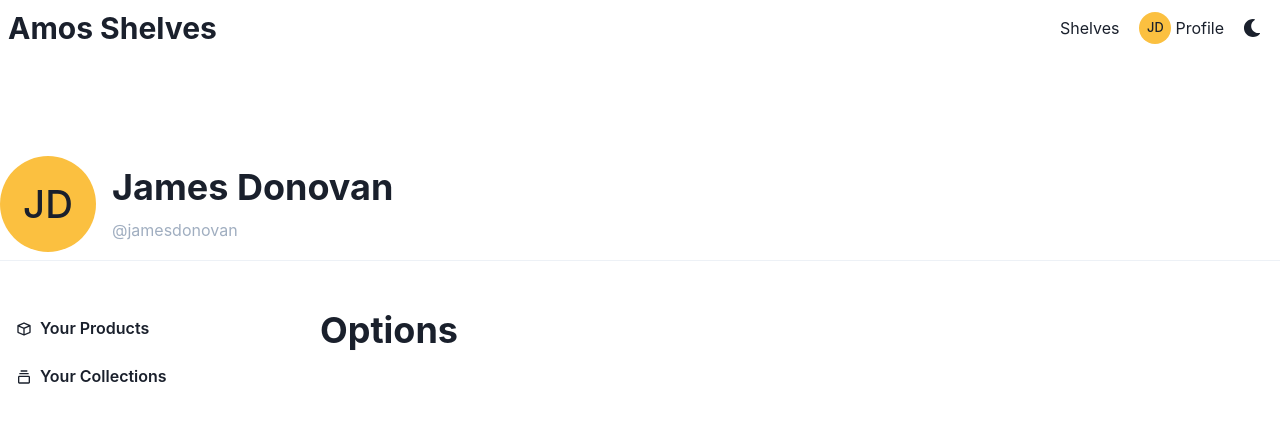
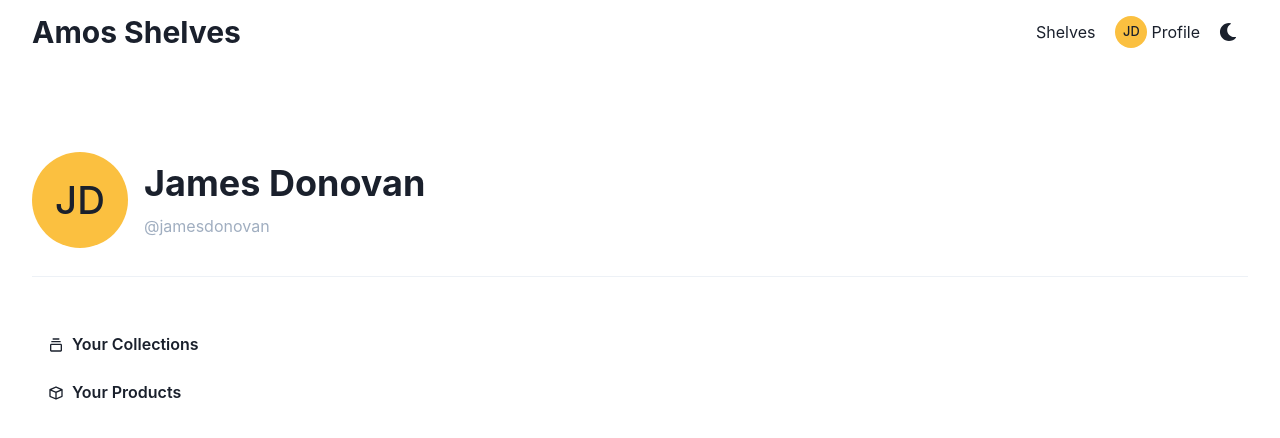
Before and after one commit to heyslevin/amos, a React (Create React App) app: page /profile in a window 1280 px wide. Shown: the top 438 px of the page. Built offline with nearby package versions, Linux system fonts and the light colour scheme; no server answers.

Commit message:
Profile Navigation

```diff
--- a/src/App.js
+++ b/src/App.js
@@ -10,7 +10,9 @@ import { auth } from './utils/firebase';
 import Navbar from './components/nav/Navbar';
 import Products from './views/Products';
 import Shelves from './views/Shelves';
-import Profile from './views/Profile';
+import Profile from './views/Profile/Profile';
+import MyCollections from './views/Profile/MyCollections';
+import MyProducts from './views/Profile/MyProducts';
 
 function App() {
   const [shelfId, setShelfId] = useState();
@@ -30,7 +32,10 @@ function App() {
         <Route path="/" element={<Shelves setShelfId={setShelfId} />} />
         <Route path="/shelves" element={<Shelves setShelfId={setShelfId} />} />
         <Route path="/products" element={<Products shelfId={shelfId} />} />
-        <Route path="/profile" element={<Profile />} />
+        <Route path="/profile" element={<Profile />}>
+          <Route path="my-collections" element={<MyCollections />} />
+          <Route path="my-products" element={<MyProducts />} />
+        </Route>
       </Routes>
     </ChakraProvider>
   );
--- a/src/components/nav/Navbar.js
+++ b/src/components/nav/Navbar.js
@@ -13,7 +13,7 @@ import { ColorModeSwitcher } from '../../utils/ColorModeSwitcher';
 
 export default function Navbar() {
   return (
-    <HStack p={2}>
+    <HStack px={8} pt={3}>
       <Flex flex="1" justifyContent="space-between" align="center">
         <Box>
           <Heading size="lg">Amos Shelves</Heading>
@@ -24,7 +24,7 @@ export default function Navbar() {
           </Link>
           <Flex as={RouterLink} to="/Profile" align="center">
             <Avatar mr={1} size="sm" name="James Donovan" />
-            <Link>Profile</Link>
+            <Text>Profile</Text>
           </Flex>
           <ColorModeSwitcher />
         </Flex>
--- /dev/null
+++ b/src/views/Profile/MyCollections.js
@@ -0,0 +1,11 @@
+import { Flex, Heading, Text, VStack } from '@chakra-ui/react';
+import React from 'react';
+
+export default function MyCollections() {
+  return (
+    <VStack align="flex-start">
+      <Heading>This are my Collections</Heading>
+      <Text>Check em out</Text>
+    </VStack>
+  );
+}
--- /dev/null
+++ b/src/views/Profile/MyProducts.js
@@ -0,0 +1,11 @@
+import { Flex, Heading, Text, VStack } from '@chakra-ui/react';
+import React from 'react';
+
+export default function MyProducts() {
+  return (
+    <VStack align="flex-start">
+      <Heading>This are my Products</Heading>
+      <Text>Check em out</Text>
+    </VStack>
+  );
+}
--- a/src/views/Profile.js
+++ b/src/views/Profile/Profile.js
@@ -13,10 +13,17 @@ import {
 import React from 'react';
 
 import { BiCollection, BiCube } from 'react-icons/bi';
+import { FaGratipay } from 'react-icons/fa';
+import { Outlet, NavLink } from 'react-router-dom';
 
 export default function Profile() {
+  //Button Styling
+  let activeStyle = {
+    background: 'var(--chakra-colors-gray-700)',
+  };
+
   return (
-    <VStack>
+    <VStack px={8}>
       <Flex
         flex-grow="1"
         pt={100}
@@ -32,28 +39,40 @@ export default function Profile() {
           <Text color="gray.400">@jamesdonovan</Text>
         </VStack>
       </Flex>
-      <Divider />
+      <Divider pt={5} />
       <Flex width="100%" justifyContent="left" pt={10}>
         <VStack flex="1" justifyContent="left" align="flex-start">
           <VStack flex="1" align="stretch">
             <Button
+              as={NavLink}
+              to="my-collections"
+              justifyContent="flex-start"
+              variant="ghost"
+              leftIcon={<BiCollection />}
+              _focus={{
+                outline: '0 !important',
+              }}
+              style={({ isActive }) => (isActive ? activeStyle : undefined)}
+            >
+              Your Collections
+            </Button>
+            <Button
+              as={NavLink}
+              to="my-products"
               justifyContent="flex-start"
               variant="ghost"
               leftIcon={<BiCube />}
+              _focus={{
+                outline: '0 !important',
+              }}
+              style={({ isActive }) => (isActive ? activeStyle : undefined)}
             >
               Your Products
-            </Button>
-            <Button
-              justifyContent="flex-start"
-              variant="ghost"
-              leftIcon={<BiCollection />}
-            >
-              Your Collections
             </Button>
           </VStack>
         </VStack>
         <VStack flex="3" align="left">
-          <Heading>Options</Heading>
+          <Outlet />
         </VStack>
       </Flex>
     </VStack>
```
